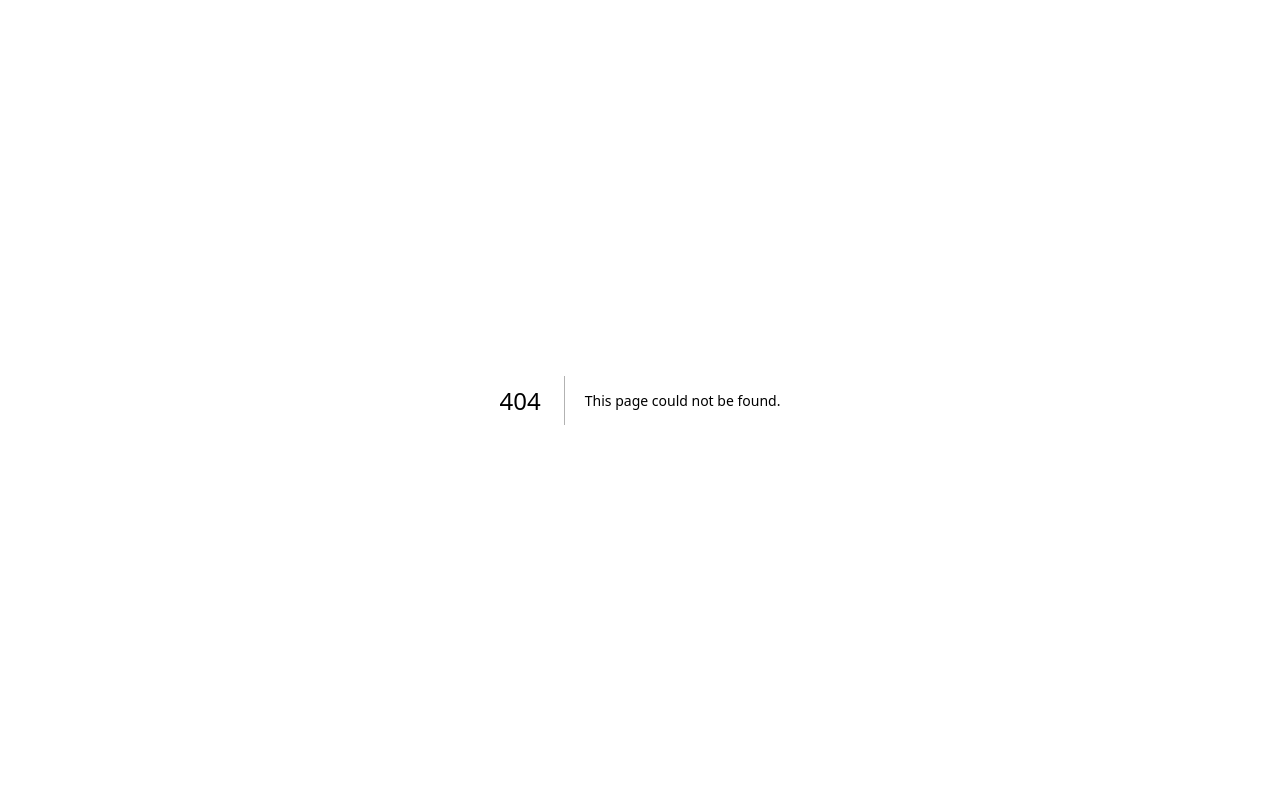
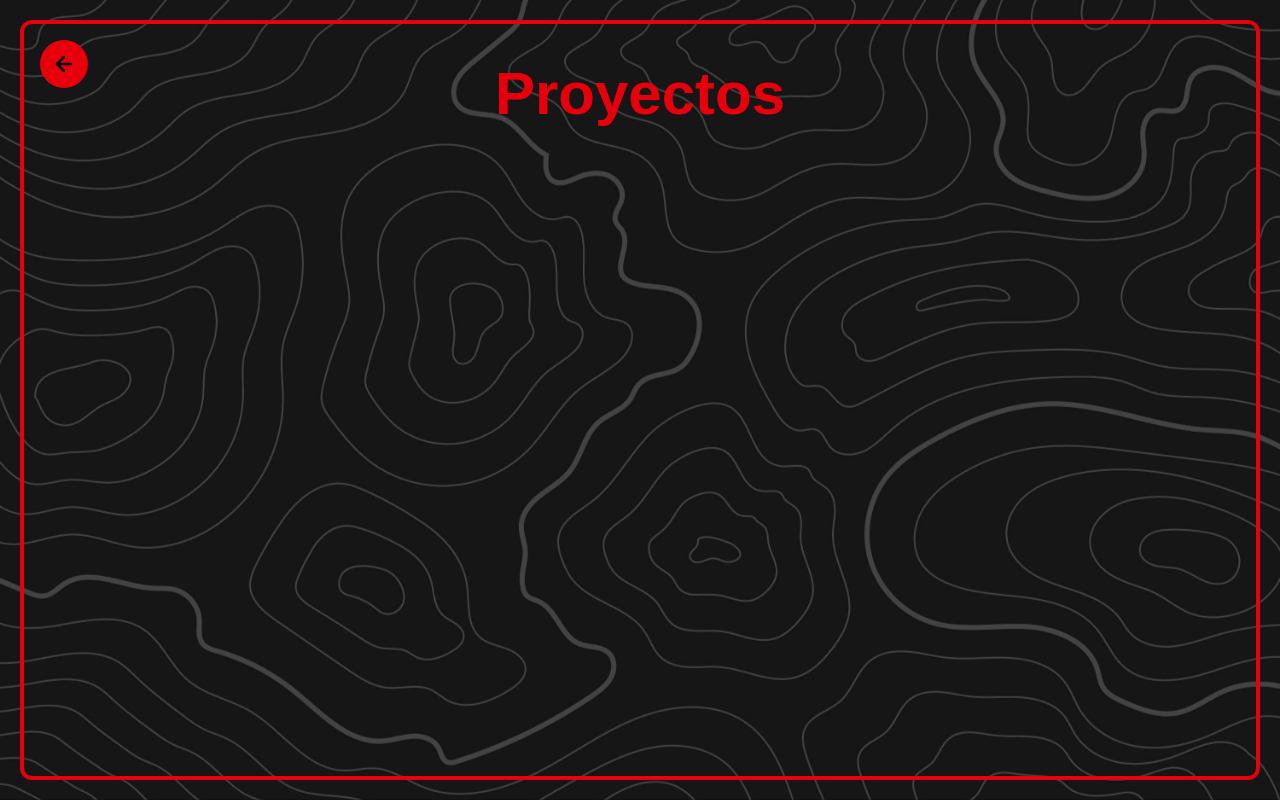
Before and after one commit to CarlosReqBuj/militech, a Next.js app: page /proyectos in a window 1280 px wide. Before the commit this address had no page. Built offline with nearby package versions, Linux system fonts and the light colour scheme.

Commit message:
añadido proyectos

```diff
--- a/app/inicio/page.jsx
+++ b/app/inicio/page.jsx
@@ -1,5 +1,6 @@
 import Anterior from "@/components/BotonFlechaAnterior";
 import BotonGenerico from "@/components/BotonGenerico";
+import Link from "next/link";
 
 export default function Inicio() {
     return (
@@ -33,7 +34,10 @@ export default function Inicio() {
                     text-yellow-300
                     text-center"
                 >
-                    Bienvenido a Militech
+                    Bienvenido a{" "}
+                    <Link href="/proyectos" className="cursor-default">
+                        Militech
+                    </Link>
                 </h1>
                 <div
                     className="
--- /dev/null
+++ b/app/proyectos/page.jsx
@@ -0,0 +1,40 @@
+import AnteriorRojo from "@/components/BotonFlechaAnteriorRojo";
+
+export default function Inicio() {
+    return (
+        <div className="p-3 sm:p-5 min-h-dvh flex">
+            <div
+                className="
+                relative
+                flex-1
+                flex
+                flex-col
+                items-center
+                p-6
+                pt-20
+                sm:p-10
+                sm:pt-10
+                border-red-600
+                border-4
+                rounded-xl
+                gap-10
+                sm:gap-20"
+            >
+                <div className="absolute top-4 left-4 sm:top-6 sm:left-6">
+                    <AnteriorRojo />
+                </div>
+                <h1
+                    className="
+                    text-3xl
+                    sm:text-5xl
+                    lg:text-6xl
+                    font-bold
+                    text-red-600
+                    text-center"
+                >
+                    Proyectos
+                </h1>
+            </div>
+        </div>
+    );
+}
--- /dev/null
+++ b/components/BotonFlechaAnteriorRojo.jsx
@@ -0,0 +1,28 @@
+"use client";
+import { useRouter } from "next/navigation";
+
+export default function AnteriorRojo() {
+    const router = useRouter();
+
+    return (
+        <button
+            onClick={() => router.back()}
+            aria-label="Volver"
+            className="fixed top-6 left-6 sm:top-10 sm:left-10 z-50 w-12 h-12 flex items-center justify-center bg-red-600 hover:bg-red-400 rounded-full text-black transition-all duration-200 hover:shadow-lg hover:shadow-red-600/50 active:scale-90"
+        >
+            <svg
+                xmlns="http://www.w3.org/2000/svg"
+                viewBox="0 0 24 24"
+                fill="none"
+                stroke="currentColor"
+                strokeWidth="2.5"
+                strokeLinecap="round"
+                strokeLinejoin="round"
+                className="w-6 h-6"
+            >
+                <path d="M19 12H5" />
+                <path d="M12 19l-7-7 7-7" />
+            </svg>
+        </button>
+    );
+}
```
